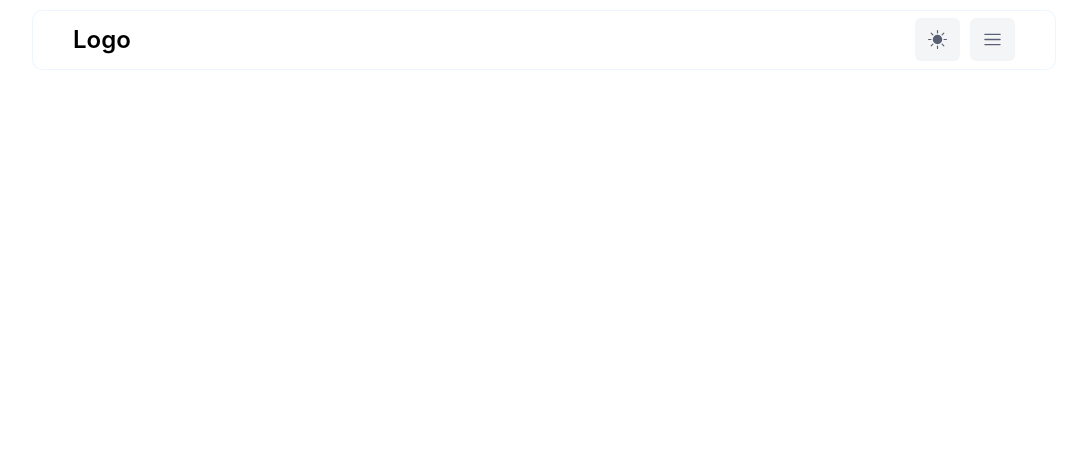
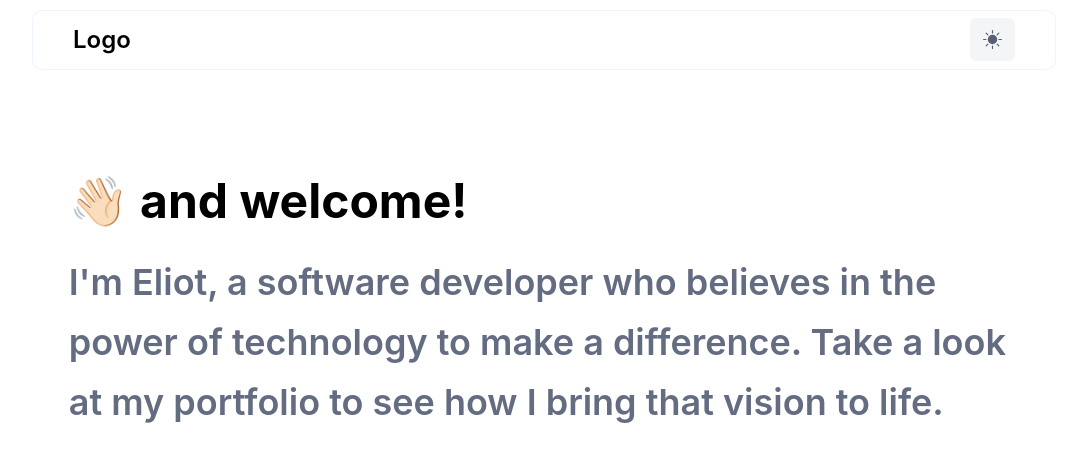
Before and after one commit to Elxrin/Elxrin, a Next.js app: page / in a window 1280 px wide. Shown: the top 462 px of the page, without its empty margins (96-1183 px from the left). Built offline with nearby package versions, Linux system fonts and the light colour scheme.

Commit message:
Hero Section Draft Created

```diff
--- a/components/Header/index.tsx
+++ b/components/Header/index.tsx
@@ -30,16 +30,9 @@ const Header = () => {
                         <Button onClick={toggleTheme}>
                             <BsFillSunFill/>
                         </Button>
-                        <Button onClick={() => setIsOpen(!isOpen)}>
-                            <RxHamburgerMenu/>
-                        </Button>
                     </Stack>
                 </Box>
-                {isOpen && (
-                    <Testing>
-                        <div>Testing</div>
-                    </Testing>
-                )}
+                {isOpen && (<div></div>)}
             </Appbar>
         </AnimatePresence>
     );
--- a/components/Hero/index.tsx
+++ b/components/Hero/index.tsx
@@ -1,15 +1,15 @@
-import styled from 'styled-components';
-
-const Box = styled.div`
-    width: 100%;
-    font-size: 4.5rem;
-`;
+import { Box, Content } from './styles';
 
 const Hero = () => {
     return (
         <Box>
-            {/* <h1>Digital</h1> */}
-            {/* <h1>Designer</h1> */}
+            <Content>
+                <h3>👋🏻 and welcome!</h3>
+                <h4>
+                    I'm <span>Eliot</span>, a <span>software developer</span> who believes in the power of <span>technology</span> to
+                    make a difference. Take a look at my portfolio to see how I bring that vision to life.
+                </h4>
+            </Content>
         </Box>
     );
 }
--- /dev/null
+++ b/components/Hero/styles.ts
@@ -0,0 +1,19 @@
+import styled from 'styled-components';
+
+export const Box = styled.div`
+    width: 100%;
+`;
+
+export const Content = styled.div`
+    h3 {
+        font-size: 3rem;
+        line-height: 1.7;
+    }
+    h4 {
+        font-size: 36px;
+        font-weight: 600;
+        line-height: 60px;
+        margin-top: 10px;
+        color: rgb(100, 108, 130);
+    }
+`;
--- a/components/globalstyles.tsx
+++ b/components/globalstyles.tsx
@@ -1,13 +1,22 @@
 import { createGlobalStyle } from 'styled-components'
 
 const GlobalStyle = createGlobalStyle`
+  *,
+  *::before,
+  *::after {
+    box-sizing: border-box;
+    padding: 0;
+    margin: 0;
+  }
+
   html,
   body {
     color: #000;
     padding: 0;
     margin: 0;
-    font-family: -apple-system, BlinkMacSystemFont, Segoe UI, Roboto, Oxygen,
+    font-family: Inter, -apple-system, BlinkMacSystemFont, Segoe UI, Roboto, Oxygen,
       Ubuntu, Cantarell, Fira Sans, Droid Sans, Helvetica Neue, sans-serif;
+    // font-family: 'Mona Sans', sans-serif;
   }
 
   a {
--- a/components/sharedstyles.tsx
+++ b/components/sharedstyles.tsx
@@ -14,7 +14,7 @@ const Main = styled.main`
   width: 100%;
   padding: 10rem 2.2rem 0 2.3rem;
   flex: 1;
-`
+`;
 
 const Title = styled.h1`
   margin: 0;
--- a/pages/index.tsx
+++ b/pages/index.tsx
@@ -10,7 +10,6 @@ export default function Home() {
       <Head>
         <title>Portfolio</title>
         <meta name="description" content="Personal Portfolio" />
-        <link rel="icon" href="/favicon.ico" />
       </Head>
       <Main>
         <Header/>
```
